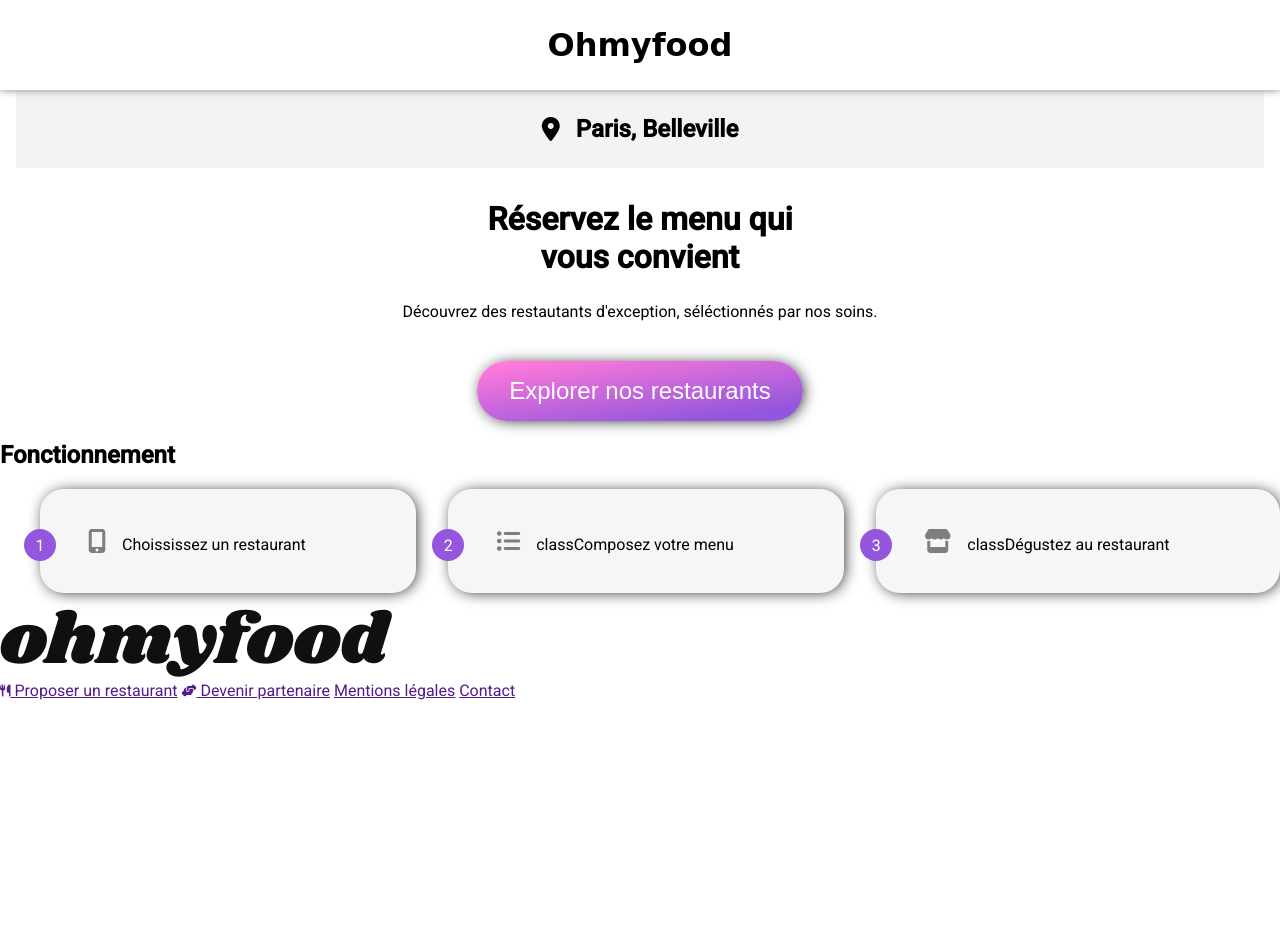
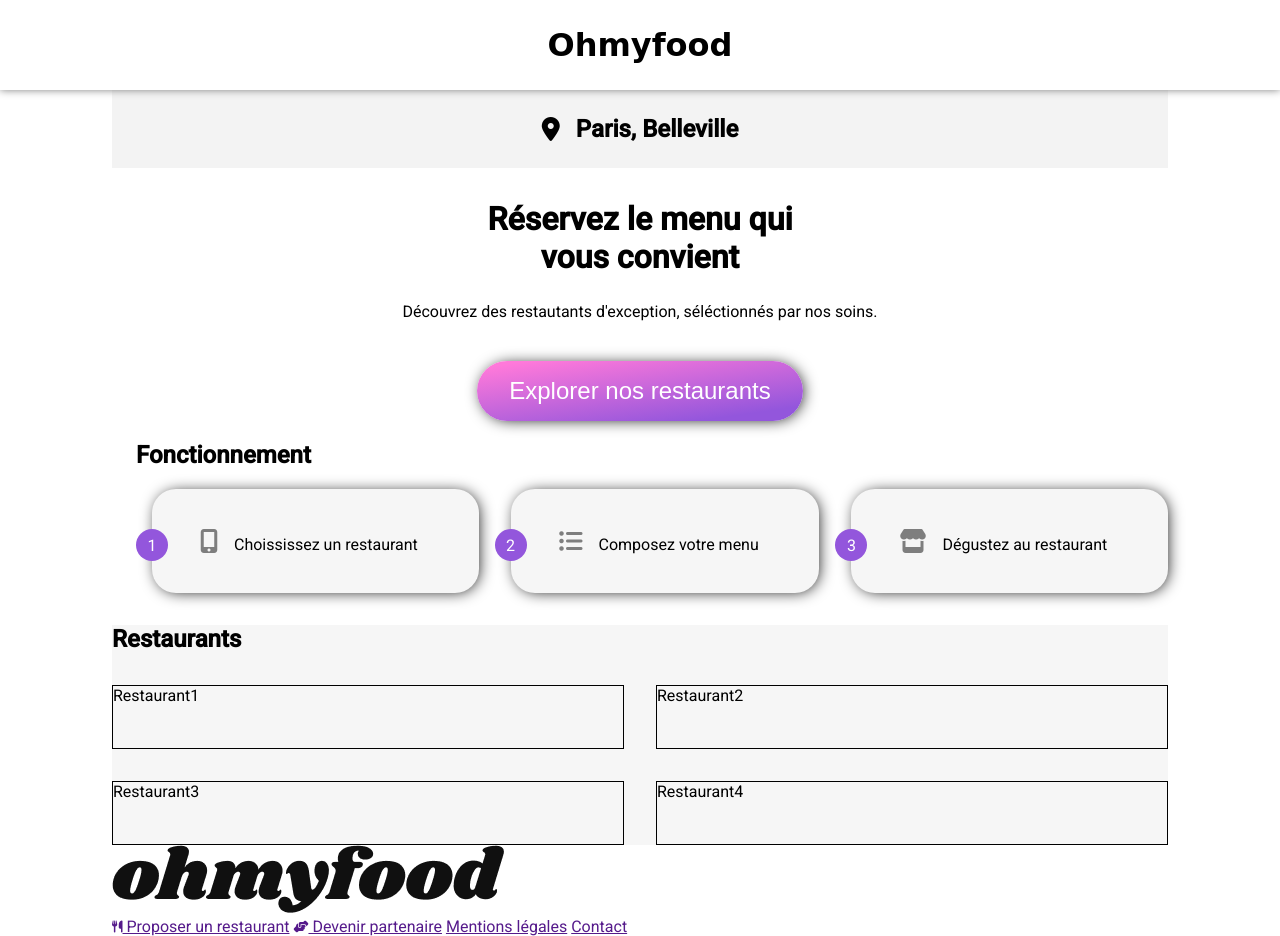
Before and after one commit to HabibEL88/OC_P3, a website: page index.html in a window 1280 px wide. Before the commit the page ends 800 px from the top, so only its background shows below. Drawn offline with Linux system fonts and the light colour scheme; a web font is replaced by a local one.

Commit message:
1ere etape card flex + créa menu

```diff
--- a/index.html
+++ b/index.html
@@ -22,7 +22,7 @@
                 <i class="fa-solid fa-location-dot"></i>
                 <h2>Paris, Belleville</h2>
             </div>
-        </main>
+
 
         <!--exploration-->
         <section class="exploration">
@@ -36,9 +36,19 @@
             <h2 class="functioning_title">Fonctionnement</h2>
             <ol>
                 <li><i class="fas fa-mobile-alt "></i>Choississez un restaurant</li>
-                <li><i class="fas fa-list-ul "></i>classComposez votre menu</li>
-                <li><i class="fas fa-store "></i>classDégustez au restaurant</li>
+                <li><i class="fas fa-list-ul "></i>Composez votre menu</li>
+                <li><i class="fas fa-store "></i>Dégustez au restaurant</li>
             </ol>
+        </section>
+
+        <section class="menus">
+            <H2>Restaurants</H2>
+            <div class="menus__cards">
+                <div class="card">Restaurant1</div>
+                <div class="card">Restaurant2</div>
+                <div class="card">Restaurant3</div>
+                <div class="card">Restaurant4</div>
+            </div>
         </section>
 
         <footer>
@@ -51,7 +61,7 @@
                     <a href="" class="footer__item">Contact</a>
                 </div>
             </div>
-
+            </main>
         </footer>
     </body>
 </html>
--- a/main.scss
+++ b/main.scss
@@ -8,6 +8,8 @@
 
 @import "./sass/utils/zoom.scss";
 
+@import "./sass/layout/menus.scss";
+
 
 
 /* exploration */
--- a/sass/base.scss
+++ b/sass/base.scss
@@ -13,5 +13,5 @@ body {
   font-family: 'Roboto', sans-serif;
 }
 main {
-  padding: 0 1rem;
+  padding: 0 7rem;
 }
--- a/sass/layout/functioning.scss
+++ b/sass/layout/functioning.scss
@@ -5,17 +5,21 @@
 
 .functioning {
     counter-reset: steps;
+    margin-bottom: 2rem ;
+    h2{
+        padding-left: 1.5rem;
+    }
     ol{
         display: flex;
         gap: 2rem;
-        @media (max-width:1050px){
+        @media (max-width:1200px){
             flex-direction: column;
         }
     }
     li{
         position: relative ;
         &::before{
-            content: counter(steps); // remplace les chiffres ol
+            content: counter(steps); // remplace les chiffres ol + ajout chiffre sans toucher html atout= ajout auto des chiffres
             counter-increment: steps;
             color: white;
             background-color: $Primaire;
--- /dev/null
+++ b/sass/layout/menus.scss
@@ -0,0 +1,20 @@
+.menus{
+    background-color: #f6f6f6;
+    h2{
+        margin-bottom: 2rem;
+    }
+
+
+    .menus__cards{
+        display: flex;
+        flex-wrap: wrap;
+        gap: 2rem;
+    }
+
+    .card{
+        border: 1px solid black;
+        height: 4rem;
+        flex-grow: 1;
+        min-width: 30rem;
+    }
+}
```
Also changed, not shown: main.css, 1 other file.
